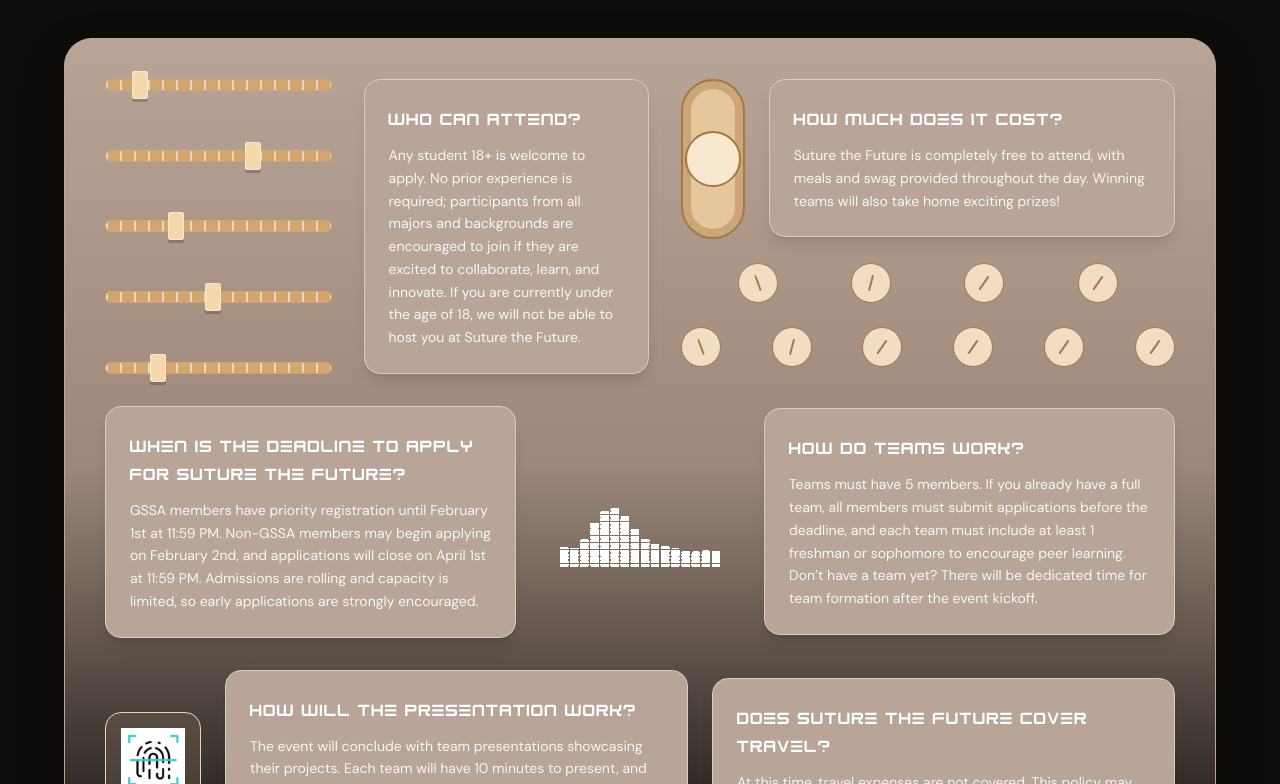
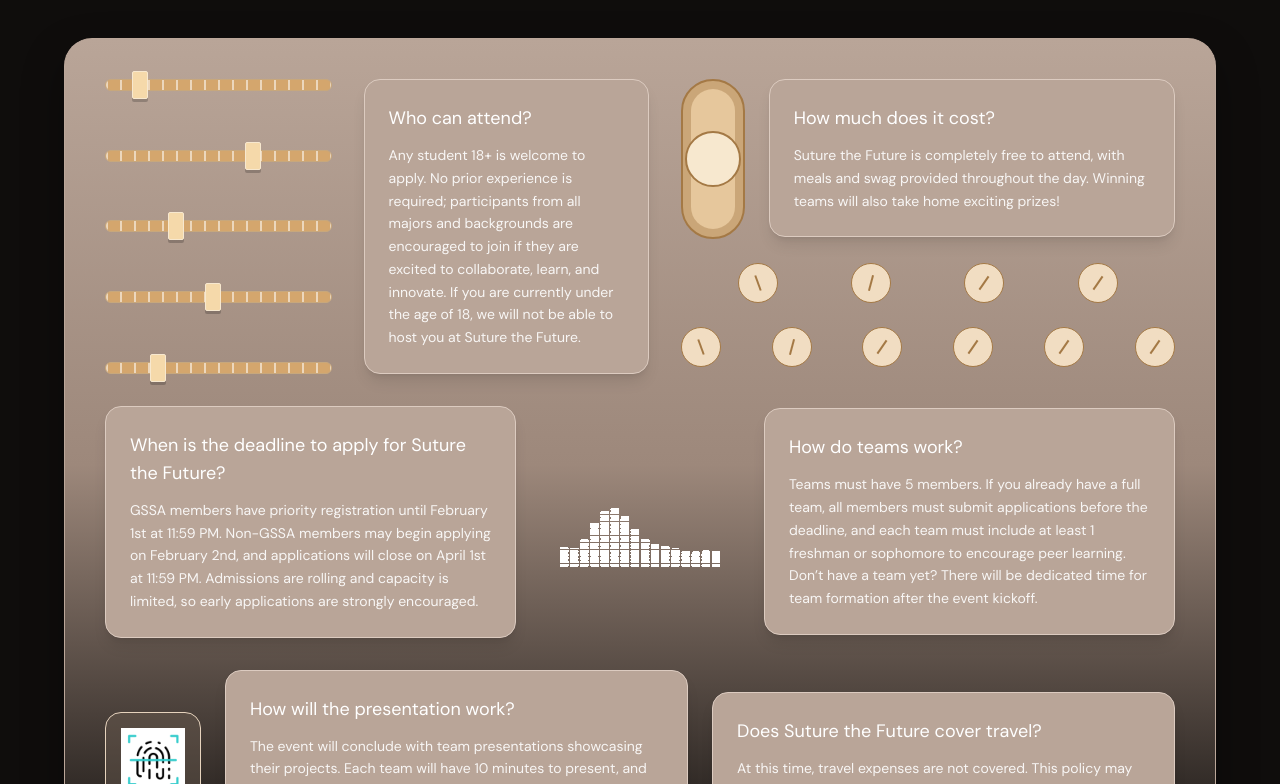
Before and after one commit to longv1-code/SutureTheFuture_2026, a React (Vite) app: page / in a window 1280 px wide. Shown: the part 3216-4000 px from the top of the page. Built offline with nearby package versions, Linux system fonts and the light colour scheme.

Commit message:
changed faq font

```diff
--- a/src/components/Section2.jsx
+++ b/src/components/Section2.jsx
@@ -42,7 +42,7 @@ function Section2() {
     <section id="faq" className="bg-[#0f0d0c] py-20 px-6">
       <div className="w-full max-w-6xl mx-auto">
         <div className="flex justify-center mb-10">
-          <div className="px-10 py-3 rounded-full border border-[#b59f91] bg-gradient-to-b from-[#b9a598] via-[#9d887b] to-[#0f0d0c] text-primary-cream text-2xl md:text-3xl font-hk-modular tracking-widest">
+          <div className="px-10 py-3 rounded-full border border-[#b59f91] bg-gradient-to-b from-[#b9a598] via-[#9d887b] to-[#0f0d0c] text-primary-cream text-2xl md:text-3xl font-dm-sans\ tracking-widest">
             FREQUENTLY ASKED QUESTIONS
           </div>
         </div>
@@ -71,7 +71,7 @@ function Section2() {
               </div>
 
               <div className="flex-1 rounded-2xl bg-[#b9a598] border border-[#dccbc0] p-6 shadow-lg overflow-hidden">
-                <h3 className="font-hk-modular text-lg text-primary-white mb-3">
+                <h3 className="font-dm-sans text-lg text-primary-white mb-3">
                   {faqs[0].title}
                 </h3>
                 <p className="font-dm-sans text-sm text-primary-white/90 leading-relaxed">
@@ -87,7 +87,7 @@ function Section2() {
                   <div className="relative z-10 h-14 w-14 rounded-full bg-[#f7e8cf] border-2 border-[#a47945]" />
                 </div>
                 <div className="flex-1 rounded-2xl bg-[#b9a598] border border-[#dccbc0] p-6 shadow-lg">
-                  <h3 className="font-hk-modular text-lg text-primary-white mb-3">
+                  <h3 className="font-dm-sans text-lg text-primary-white mb-3">
                     {faqs[1].title}
                   </h3>
                   <p className="font-dm-sans text-sm text-primary-white/90 leading-relaxed">
@@ -142,7 +142,7 @@ function Section2() {
 
           <div className="mt-8 grid grid-cols-1 md:grid-cols-[1fr_auto_1fr] gap-6 items-center">
             <div className="rounded-2xl bg-[#b9a598] border border-[#dccbc0] p-6 shadow-lg">
-              <h3 className="font-hk-modular text-lg text-primary-white mb-3">
+              <h3 className="font-dm-sans text-lg text-primary-white mb-3">
                 {faqs[2].title}
               </h3>
               <p className="font-dm-sans text-sm text-primary-white/90 leading-relaxed">
@@ -161,7 +161,7 @@ function Section2() {
             </div>
 
             <div className="rounded-2xl bg-[#b9a598] border border-[#dccbc0] p-6 shadow-lg">
-              <h3 className="font-hk-modular text-lg text-primary-white mb-3">
+              <h3 className="font-dm-sans text-lg text-primary-white mb-3">
                 {faqs[3].title}
               </h3>
               <p className="font-dm-sans text-sm text-primary-white/90 leading-relaxed">
@@ -180,7 +180,7 @@ function Section2() {
             </div>
 
             <div className="rounded-2xl bg-[#b9a598] border border-[#dccbc0] p-6 shadow-lg">
-              <h3 className="font-hk-modular text-lg text-primary-white mb-3">
+              <h3 className="font-dm-sans text-lg text-primary-white mb-3">
                 {faqs[4].title}
               </h3>
               <p className="font-dm-sans text-sm text-primary-white/90 leading-relaxed">
@@ -189,7 +189,7 @@ function Section2() {
             </div>
 
             <div className="rounded-2xl bg-[#b9a598] border border-[#dccbc0] p-6 shadow-lg">
-              <h3 className="font-hk-modular text-lg text-primary-white mb-3">
+              <h3 className="font-dm-sans text-lg text-primary-white mb-3">
                 {faqs[5].title}
               </h3>
               <p className="font-dm-sans text-sm text-primary-white/90 leading-relaxed">
@@ -204,7 +204,7 @@ function Section2() {
           className="-mt-px w-full h-[220px] md:h-[280px] lg:h-[320px] rounded-b-[28px] rounded-t-none border border-[#bba79a] border-t-0 shadow-[0_18px_40px_rgba(0,0,0,0.35)] bg-center bg-no-repeat bg-[length:100%_auto] bg-cover flex justify-center items-center"
         >
           <div className="rounded-3xl border border-[#b59f91] bg-gradient-to-b from-[#b9a598] via-[#9d887b] to-[#0f0d0c] px-6 py-4 text-primary-cream shadow-[0_18px_40px_rgba(0,0,0,0.35)]">
-            <p className="text-center font-hk-modular text-lg md:text-xl tracking-widest">
+            <p className="text-center font-dm-sans text-lg md:text-xl tracking-widest">
               COUNTDOWN TO APRIL 11, 2026
             </p>
             <div className="mt-3 flex items-center justify-center gap-4 text-center font-dm-sans text-sm md:text-base">
```
